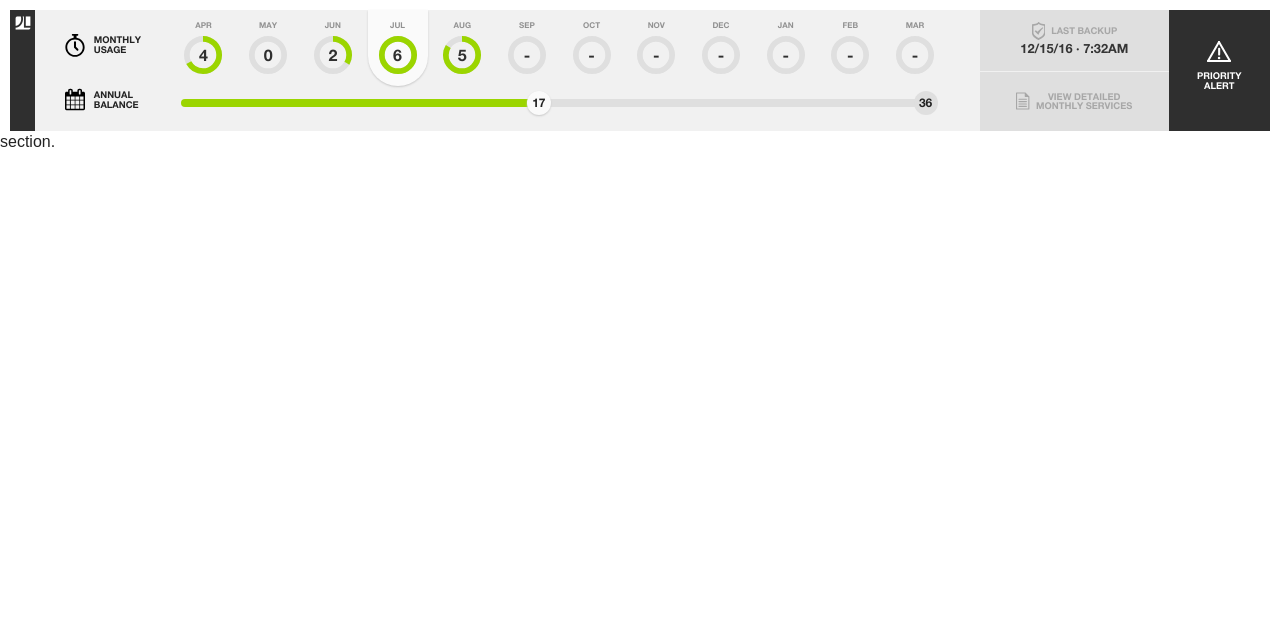
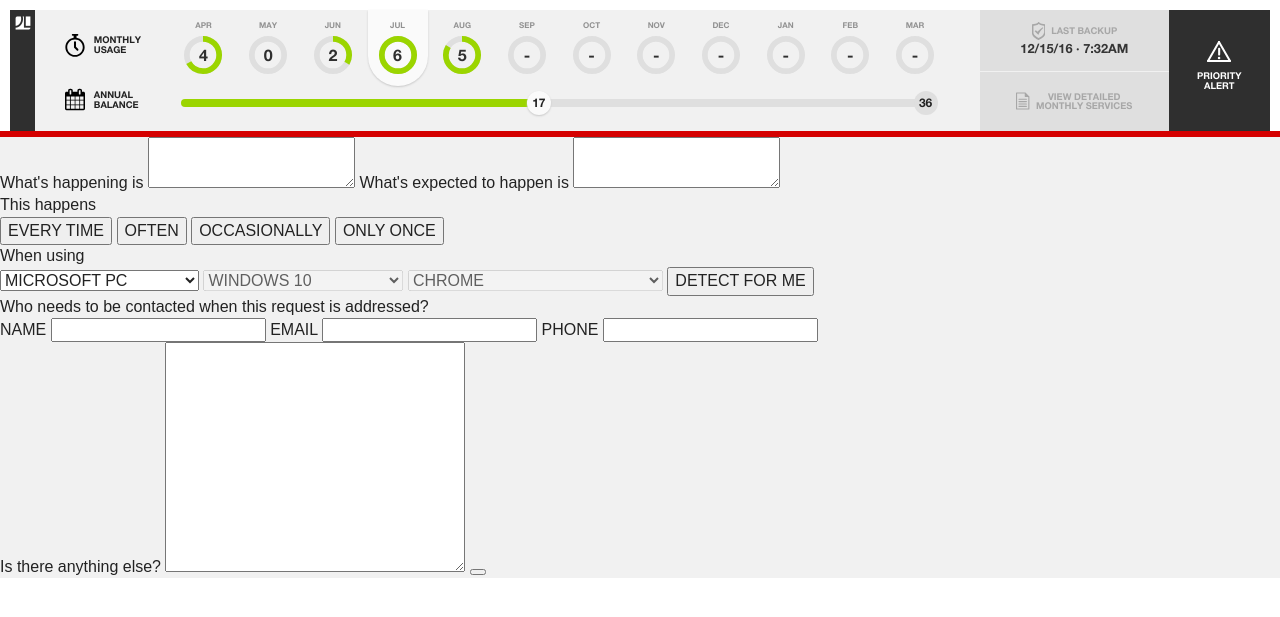
Before and after one commit to drstonebraker/dash-clone-heroku, a PHP site: page / in a window 1280 px wide. Shown: the top 617 px of the page. Run offline with PHP 8.4, Linux system fonts and the light colour scheme; some libraries are stand-ins or nearby versions.

Commit message:
create form content

```diff
--- a/css/main.css
+++ b/css/main.css
@@ -471,6 +471,18 @@
   top: -10px;
 }
 
+
+/* ==========================================================================
+   PRIORITY ALERT FORM
+   ========================================================================== */
+
+.alert-form {
+  background: #f1f1f1;
+  border-top: 6px solid #d50000;
+}
+
+
+
 /*! HTML5 Boilerplate v5.3.0 | MIT License | https://html5boilerplate.com/ */
 
 /*
@@ -931,3 +943,12 @@ textarea {
   }
 
 }
+
+
+/* ==========================================================================
+   UTILITY CLASSES
+   ========================================================================== */
+
+.u--hidden {
+  display:none;
+}
--- a/index.html
+++ b/index.html
@@ -242,7 +242,129 @@
 
         </main><!-- END DASHBOARD-->
 
-        section.
+        <form action="" class="alert-form" id="alert-form">
+          <fieldset class="bug-info">
+
+            <label class="bug-info__label" for="whats-happening">What's happening is</label>
+            <textarea name="whats-happening" id="whats-happening" class="bug-info__textarea--whats-happening" required></textarea>
+
+            <label class="bug-info__label" for="whats-expected">What's expected to happen is</label>
+            <textarea name="whats-expected" id="whats-expected" class="bug-info__textarea--whats-expected" required></textarea>
+
+            <fieldset class="bug-info__frequency">
+              <legend class="bug-info__label bug-info__label--this-happens">This happens</legend>
+              <input type="radio" name="this-happens" class="bug-info__radio u--hidden" id="every-time" required>
+              <input type="radio" name="this-happens" class="bug-info__radio u--hidden" id="often" required>
+              <input type="radio" name="this-happens" class="bug-info__radio u--hidden" id="occasionally" required>
+              <input type="radio" name="this-happens" class="bug-info__radio u--hidden" id="only-once" required>
+              <button class="bug-info__button bug-info__button--every-time">
+                <label class="bug-info__button-label" for="every-time">EVERY TIME</label>
+              </button>
+              <button class="bug-info__button bug-info__button--often">
+                <label class="bug-info__button-label" for="often">OFTEN</label>
+              </button>
+              <button class="bug-info__button bug-info__button--occasionally">
+                <label class="bug-info__button-label" for="occasionally">OCCASIONALLY</label>
+              </button>
+              <button class="bug-info__button bug-info__button--only-once">
+                <label class="bug-info__button-label" for="only-once">ONLY ONCE</label>
+              </button>
+            </fieldset>
+
+            <fieldset class="bug-info__environment">
+              <legend class="bug-info__label bug-info__label--when-using">When using</legend>
+
+              <select name="device" class="bug-info__button select select--device" id="" required>
+                <option class="select__option" value="pc">MICROSOFT PC</option>
+                <option class="select__option" value="mac">APPLE MAC</option>
+                <option class="select__option" value="android-phone">ANDROID PHONE</option>
+                <option class="select__option" value="android-tablet">ANDROID TABLET</option>                  <option class="select__option" value="iphone">APPLE IPHONE</option>
+                <option class="select__option" value="ipad">APPLE IPAD</option>
+                <option class="select__option" value="win-phone">WINDOWS PHONE</option>
+                <option class="select__option" value="other">OTHER (Please Specify)</option>
+              </select>
+
+              <select name="op-sys" class="bug-info__button select select--op-sys" id="" disabled="true" required>
+
+                <option class="select__option" value="win-10">WINDOWS 10</option>
+                <option class="select__option" value="win-8">WINDOWS 8</option>
+                <option class="select__option" value="win-7">WINDOWS 7</option>
+                <option class="select__option" value="win-vista">WINDOWS VISTA</option>
+                <option class="select__option" value="win-xp">WINDOWS XP</option>
+                <option class="select__option" value="win-older">OLDER (Please Specify)</option>
+
+                <option class="select__option" value="osx-12">OSX SIERRA</option>
+                <option class="select__option" value="osx-11">OSX EL CAPITAN</option>
+                <option class="select__option" value="osx-10">OSX YOSEMITE</option>
+                <option class="select__option" value="osx-9">OSX MAVERICKS</option>
+                <option class="select__option" value="osx-8">OSX MOUNTAIN LION</option>
+                <option class="select__option" value="osx-older">OLDER (Please Specify)</option>
+
+                <option class="select__option" value="android-6">MARSHMALLOW</option>
+                <option class="select__option" value="android-5">LOLLIPOP</option>
+                <option class="select__option" value="android-4-4">KITKAT</option>
+                <option class="select__option" value="android-4-3">JELLY BEAN</option>
+                <option class="select__option" value="android-older">OLDER (Please Specify)</option>
+
+                <option class="select__option" value="ios-10">IOS 10</option>
+                <option class="select__option" value="ios-9">IOS 9</option>
+                <option class="select__option" value="ios-8">IOS 8</option>
+                <option class="select__option" value="ios-7">IOS 7</option>
+                <option class="select__option" value="ios-6">IOS 6</option>
+                <option class="select__option" value="ios-older">OLDER (Please Specify)</option>
+
+                <option class="select__option" value="win-mob-10">WINDOWS 10 MOBILE</option>
+                <option class="select__option" value="win-mob-8">WINDOWS PHONE 8</option>
+                <option class="select__option" value="win-mob-7">WINDOWS PHONE 7.10</option>
+                <option class="select__option" value="win-mob-rt">WINDOWS RT</option>
+                <option class="select__option" value="win-mob-older">OLDER (Please Specify)</option>
+              </select>
+
+              <select name="browser" class="bug-info__button select select--browser" id="" disabled="true" required>
+                <option class="select__option" value="chrome">CHROME</option>
+                <option class="select__option" value="firefox">FIREFOX</option>
+                <option class="select__option" value="safari">SAFARI</option>
+                <option class="select__option" value="edge">MICROSOFT EDGE</option>                  <option class="select__option" value="ie-11">INTERNET EXPLORER 9-11</option>
+                <option class="select__option" value="ie-8">INTERNET EXPLORER-OLDER</option>
+                <option class="select__option" value="opera">OPERA</option>
+                <option class="select__option" value="browser-other">OTHER (Please Specify)</option>
+              </select>
+
+              <button class="bug-info__button bug-info__button--detect">DETECT FOR ME</button>
+
+            </fieldset>
+
+          </fieldset><!--end .bug-info-->
+
+
+
+
+          <fieldset class="personal-info">
+
+            <fieldset class="contact">
+
+              <legend class="personal-info__label">Who needs to be contacted when this request is addressed?</legend>
+
+              <label for="name" class="contact__label">NAME</label>
+              <input type="text" class="contact__input" id="name" required>
+
+              <label for="email" class="contact__label">EMAIL</label>
+              <input type="email" class="contact__input" id="email" required>
+
+              <label for="phone" class="contact__label">PHONE</label>
+              <input type="tel" class="contact__input" id="phone" required>
+
+            </fieldset>
+
+            <label for="anything-else" class="personal-info__label">Is there anything else?</label>
+            <textarea name="anything-else" id="anything-else" cols="30" rows="10" class="textarea" required></textarea>
+
+            <button type="submit" form="alert-form" class="form__submit"></button>
+
+          </fieldset><!--end .personal-info-->
+
+        </form>
+
 
 
 
```
